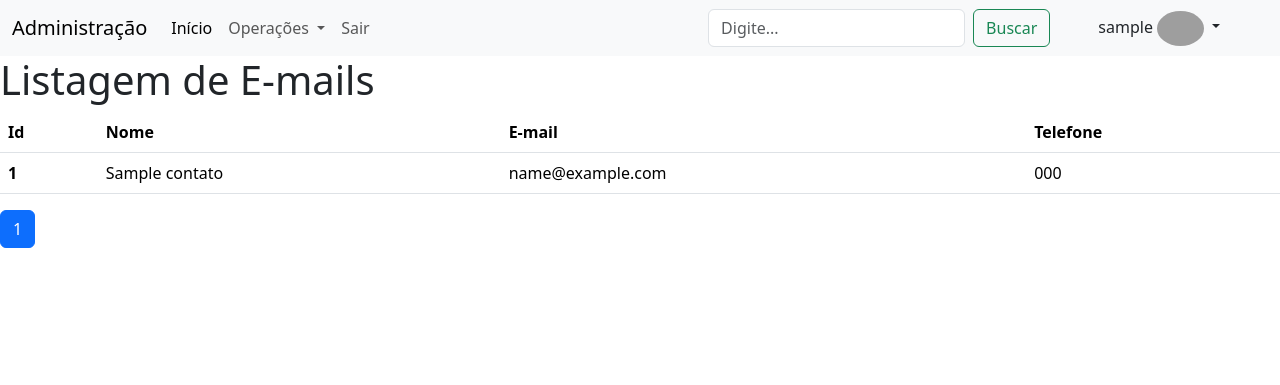
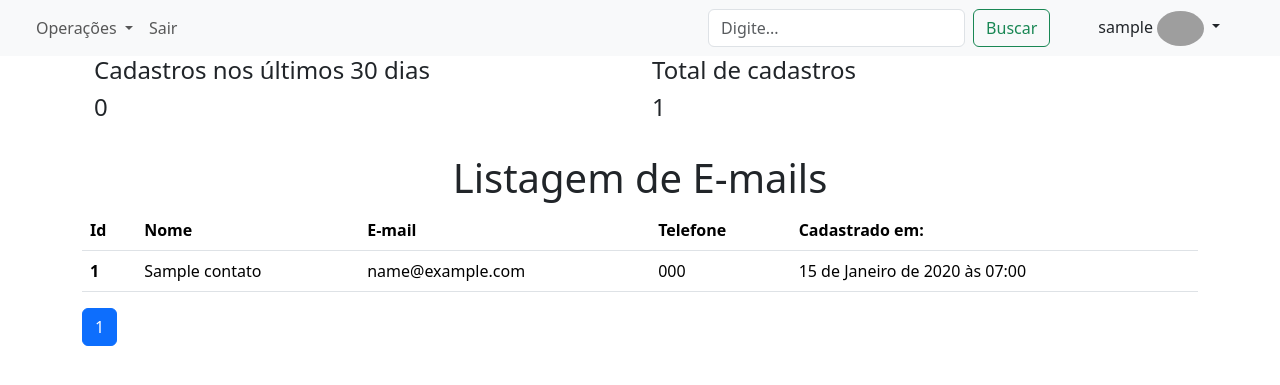
Before and after one commit to gleysonwener/gleyson-licitacoes, a Django app: page /listagem/ in a window 1280 px wide. Shown: the top 385 px of the page. Run offline with Django 4.2, Linux system fonts and the light colour scheme; a user stored in the database is signed in; tables that the repository leaves empty hold one stand-in row (values such as "Sample post"); some libraries are stand-ins or nearby versions; grey boxes are pictures that could not be loaded.

Commit message:
dashboard

```diff
--- a/consult_licitacoes/settings.py
+++ b/consult_licitacoes/settings.py
@@ -106,9 +106,9 @@ AUTH_PASSWORD_VALIDATORS = [
 # Internationalization
 # https://docs.djangoproject.com/en/4.1/topics/i18n/
 
-LANGUAGE_CODE = 'en-us'
+LANGUAGE_CODE = 'pt-BR'
 
-TIME_ZONE = 'UTC'
+TIME_ZONE = 'America/Fortaleza'
 
 USE_I18N = True
 
--- a/contato/models.py
+++ b/contato/models.py
@@ -7,6 +7,7 @@ class Contatos(models.Model):
     nome = models.CharField('Nome', max_length=200)
     email = models.EmailField('Email')
     telefone = models.CharField('Telefone', max_length=16)
+    data_cadastro = models.DateTimeField('Cadastraado em:', auto_now=True)
 
     # data = models.DateTimeField(default=timezone)
 
--- a/contato/urls.py
+++ b/contato/urls.py
@@ -6,6 +6,6 @@ app_name = 'contatos'
 urlpatterns = [
     # path('', lista_index, name='lista_index' ),
     path('', novo_contato, name='novo_contato' ),
-    path('listagem/', lista_contatos, name='lista_contato' ),
+    path('listagem/', lista_contatos, name='lista_contatos' ),
     # path('listagem/', ContatoListView.as_view(), name='lista_contatos' ),
 ]
--- a/contato/views.py
+++ b/contato/views.py
@@ -4,7 +4,7 @@ from django.shortcuts import render, redirect
 from django.contrib.auth.decorators import login_required
 from contato.models import Contatos
 from django.core.paginator import Paginator
-
+import datetime
 
 def novo_contato(request):
     template_name = 'index.html'
@@ -35,7 +35,12 @@ def novo_contato(request):
 @login_required
 def lista_contatos(request):
     template_name = 'contato/principal.html'
-    contatos = Contatos.objects.all()
+
+    ultimos_cadastros = Contatos.objects.filter(data_cadastro__gt=datetime.datetime.now()-datetime.timedelta(days=30)).count()
+
+    quantidade_cadastro_total = Contatos.objects.all()
+
+    contatos = Contatos.objects.all().order_by('-id')
 
     contato_paginator = Paginator(contatos, 10)
 
@@ -44,5 +49,7 @@ def lista_contatos(request):
 
     context = {
         'page': page,
+        'ultimos_cadastros': ultimos_cadastros,
+        'quantidade_cadastro_total': quantidade_cadastro_total,
     }
     return render(request, template_name, context)
--- a/templates/base.html
+++ b/templates/base.html
@@ -6,12 +6,13 @@
     <meta charset="utf-8">
     <meta name="viewport" content="width=device-width, initial-scale=1">
     <title>{% block titulo %} Administração {% endblock titulo %}</title>
+    <link rel="stylesheet" href="{% static 'css/styles.css' %}">
     <link href="{% static 'css/bootstrap.css' %}" rel="stylesheet">
   </head>
   <body>
     <nav class="navbar navbar-expand-lg bg-light">
       <div class="container-fluid">
-        <a class="navbar-brand" href="/">Administração</a>
+        <a class="navbar-brand" href="#"></a>
         <button class="navbar-toggler" type="button" data-bs-toggle="collapse" data-bs-target="#navbarSupportedContent"
                 aria-controls="navbarSupportedContent" aria-expanded="false" aria-label="Toggle navigation">
           <span class="navbar-toggler-icon"></span>
@@ -19,18 +20,15 @@
         {% if user.is_authenticated %}
           <div class="collapse navbar-collapse" id="navbarSupportedContent">
             <ul class="navbar-nav me-auto mb-2 mb-lg-0">
-              <li class="nav-item">
-                <a class="nav-link active" aria-current="page" href="/">Início</a>
-              </li>
               <li class="nav-item dropdown">
                 <a class="nav-link dropdown-toggle" href="#" id="navbarDropdown" role="button" data-bs-toggle="dropdown"
                    aria-expanded="false">
                   Operações
                 </a>
                 <ul class="dropdown-menu" aria-labelledby="navbarDropdown">
-                  <li><a class="dropdown-item" href="#">Categorias</a></li>
-                  <li><a class="dropdown-item" href="#">Receitas</a></li>
-                  <li><a class="dropdown-item" href="#">Despesas</a></li>
+                  <li><a class="dropdown-item" href="#">Em construção</a></li>
+                  <li><a class="dropdown-item" href="#">Em construção</a></li>
+                  <li><a class="dropdown-item" href="#">Em construção</a></li>
                   <li>
                     <hr class="dropdown-divider">
                   </li>
@@ -38,7 +36,7 @@
                 </ul>
               </li>
               <li class="nav-item">
-                <a class="nav-link" aria-current="page" href="#">Sair</a>
+                <a class="nav-link" aria-current="page" href="{% url 'usuarios:usuario_logout' %}">Sair</a>
               </li>
             </ul>
             <form class="d-flex" role="search" action="#">
--- a/templates/contato/principal.html
+++ b/templates/contato/principal.html
@@ -1,17 +1,28 @@
 {% extends 'base.html' %}
-
 
 {% block titulo %} Administração {% endblock titulo %}
 
-
 {% block corpo %}
-<div class="conteiner">
+<div class="container">
 
     {% include 'blocos/mensagens.html' %}
 
+    <div class="container-fluid">
+        <div class="row">
+                <div class="col-md-6 dashboard-box" id="dashboard-lastdays">
+                    <h4>Cadastros nos últimos 30 dias</h4>
+                    <span><h4>{{ ultimos_cadastros }}</h4></span>
+                </div>
+                <div class="col-md-6 dashboard-box" id="dashboard-done">
+                    <h4>Total de cadastros</h4>
+                    <span><h4>{{ quantidade_cadastro_total.count }}</h4></span>
+                </div>
+        </div>
+    </div>
+    <br>
     <div class="col">
 
-        <h1>Listagem de E-mails</h1>
+        <h1 align="center">Listagem de E-mails</h1>
 
         <table class="table table-hover">
             <thead>
@@ -20,6 +31,7 @@
                 <th scope="col">Nome</th>
                 <th scope="col">E-mail</th>
                 <th scope="col">Telefone</th>
+                <th scope="col">Cadastrado em:</th>
 
             </tr>
             </thead>
@@ -31,6 +43,7 @@
                     <td>{{ contato.nome }}</td>
                     <td>{{ contato.email }}</td>
                     <td>{{ contato.telefone }}</td>
+                    <td>{{ contato.data_cadastro }}</td>
                 </tr>
             {% endfor %}
 
@@ -74,4 +87,6 @@
             </ul>
         </div>
     </div>
+
+
 {% endblock corpo %}
--- a/usuario/views.py
+++ b/usuario/views.py
@@ -1,4 +1,3 @@
-from django.http import HttpResponse
 from django.shortcuts import render, redirect
 from django.contrib import messages
 from .forms import UsuarioForm, UsuarioLogin
```
Also changed, not shown: contato/migrations/0003_contatos_data_cadastro.py (added), 1 other file.
